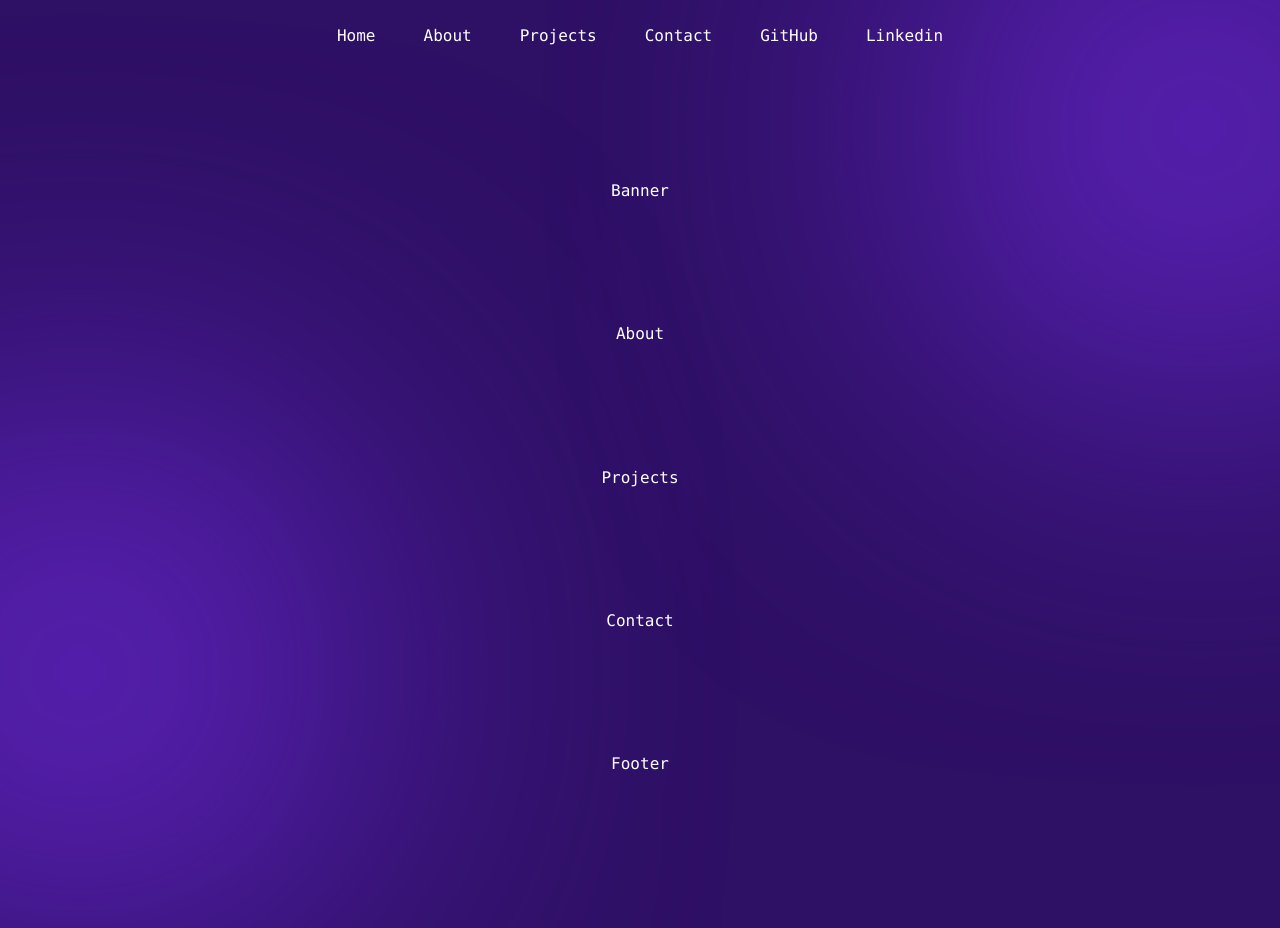
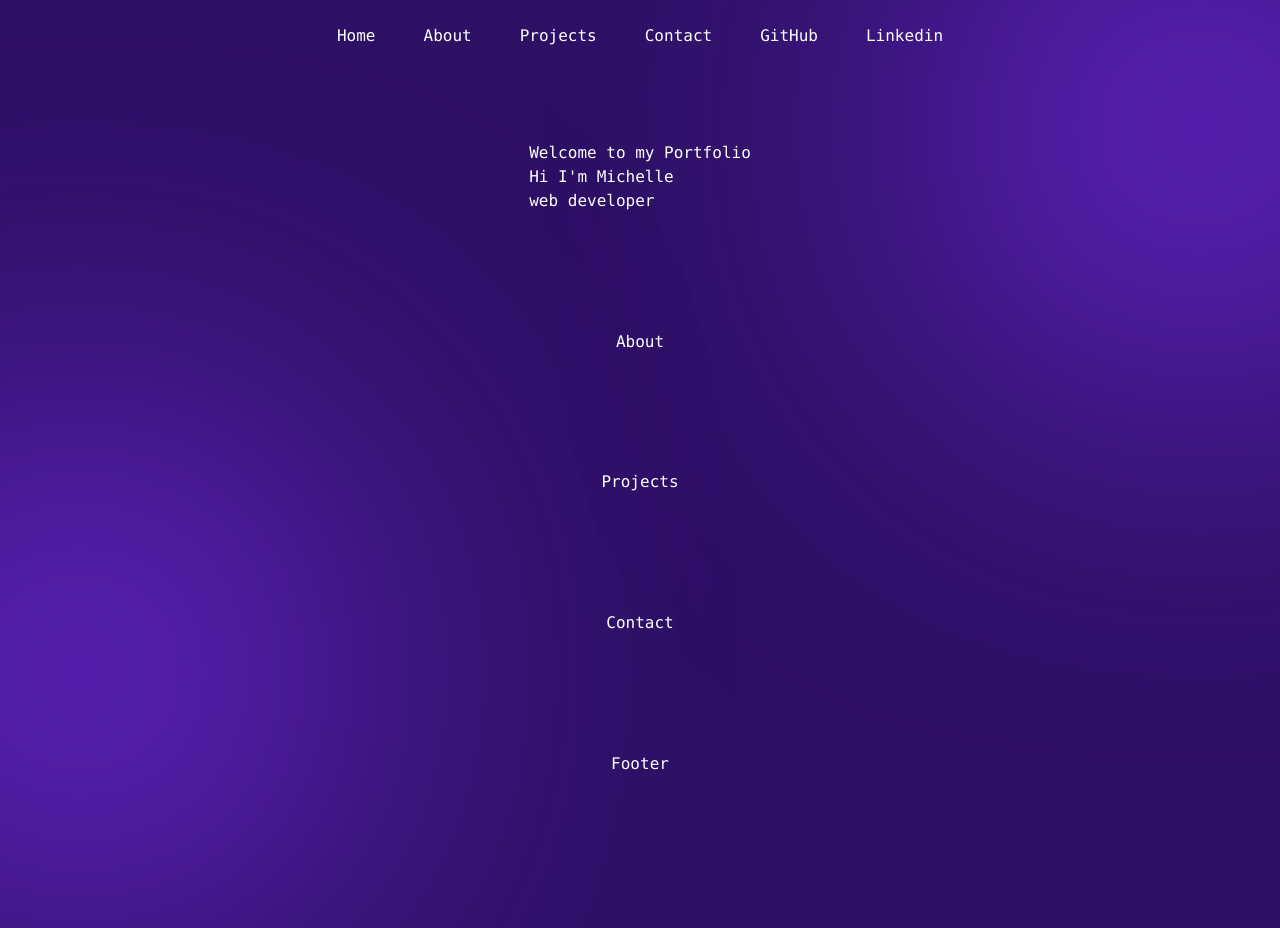
Before and after one commit to michellejanay/portfolio-2023, a Next.js app: page / in a window 1280 px wide. Shown: the top 928 px of the page. Built offline with nearby package versions, Linux system fonts and the light colour scheme.

Commit message:
feat: banner header added

```diff
--- a/components/Banner.tsx
+++ b/components/Banner.tsx
@@ -1,5 +1,16 @@
 import React from "react";
 
 export const Banner = () => {
-  return <div className="mt-9">Banner</div>;
+  return (
+    <>
+      <main id="home">
+        <div className="flex justify-cetner">
+          <div className="col">
+            <span className="tagline">Welcome to my Portfolio</span>
+            <h1>{`Hi I'm Michelle`} <span className="flex flex-wrap">web developer</span></h1>
+          </div>
+        </div>
+      </main>
+    </>
+  );
 };
```
